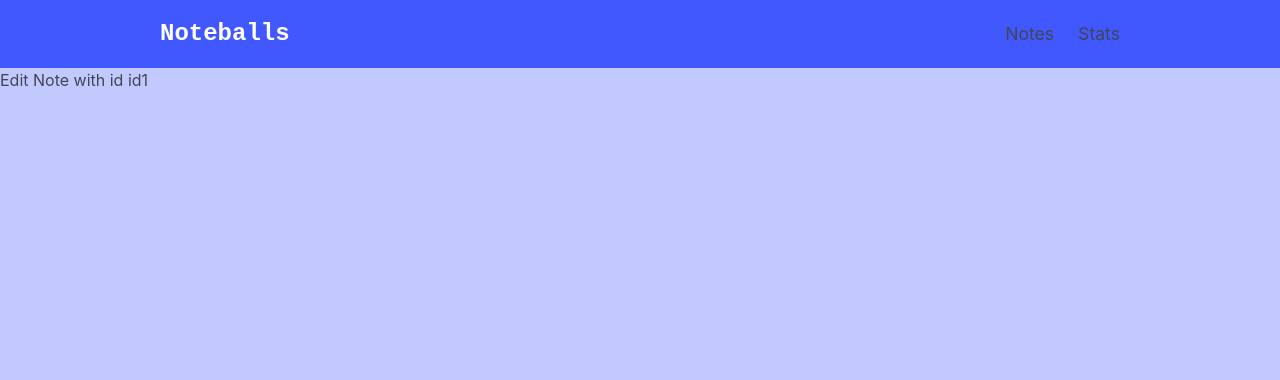
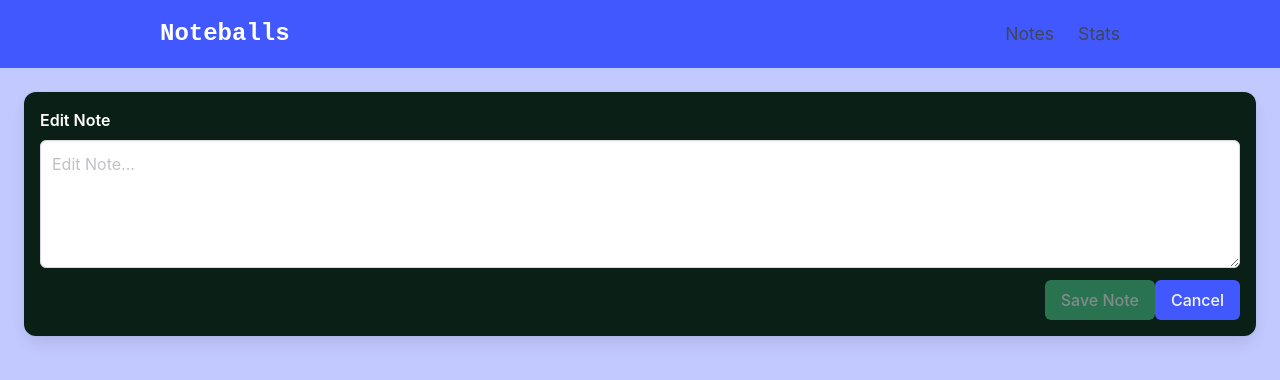
Before and after one commit to VindicoDavid/Noteballs, a Vue app in the folder Noteballs/: page /#/editNote/id1 in a window 1280 px wide. Shown: the top 380 px of the page. Built offline with nearby package versions, Linux system fonts and the light colour scheme.

Commit message:
Edit Note setup(102) placeholder and label props

```diff
--- a/Noteballs/src/components/Notes/AddEditNote.vue
+++ b/Noteballs/src/components/Notes/AddEditNote.vue
@@ -1,12 +1,15 @@
 <template>
-  <div class="card has-background-link-dark p-4 mb-5">
+  <div class="card p-4 mb-5"
+  :class="'has-background-' + bgColor"
+  >
+  <label v-if="label" class="label has-text-white">{{ label }}</label>
     <div class="field">
       <div class="control">
         <textarea
           :value="modelValue"
           @input="$emit('update:modelValue', $event.target.value)"
           class="textarea"
-          placeholder="Add a new note"
+          :placeholder="placeholder"
           ref="textAreaRef">
         </textarea>
       </div>
@@ -29,6 +32,19 @@ const props = defineProps({
   modelValue:{
     type: String,
     required: true
+  },
+  bgColor: {
+    type: String,
+    default: 'link-dark'
+  },
+  placeholder: {
+    type: String,
+    default: 'Add a new note'
+  },
+  label: {
+    type: String,
+    default: 'Label Text'
+
   }
 })
 
--- a/Noteballs/src/views/ViewEditNote.vue
+++ b/Noteballs/src/views/ViewEditNote.vue
@@ -1,6 +1,36 @@
 <template>
-    <div class="edit-note">
-        <h1>Edit Note with id {{ $route.params.id }}</h1>
+    <div class="edit-note mx-5 mt-5 mb-5">
+        <!-- <h1>Edit Note with id {{ $route.params.id }}</h1> -->
+        <AddEditNote v-model="NoteContent" bgColor="success-dark" placeholder="Edit Note..." label="Edit Note" ref="AddEditNoteRef">
+            <template #buttons>
+                <button
+                class="button is-link has-background-success"
+                :disabled="!NoteContent"
+
+                >
+                    Save Note
+                </button>
+                <button
+                class="button is-link has-background--success-light"
+                @click="$router.back()"
+                >
+                 Cancel
+                </button>
+
+            </template>
+
+        </AddEditNote>
 
     </div>
 </template>
+
+<script setup>
+import AddEditNote from '@/components/Notes/AddEditNote.vue'
+import {useStoreNotes} from '@/stores/storeNotes.js'
+import { ref } from 'vue'
+
+const storeNotes = useStoreNotes()
+const NoteContent = ref('')
+const AddEditNoteRef = ref(null)
+
+</script>
--- a/Noteballs/src/views/ViewNotes.vue
+++ b/Noteballs/src/views/ViewNotes.vue
@@ -1,6 +1,9 @@
 <template>
   <div class="notes mx-5 mt-5 mb-5">
-    <AddEditNote v-model="newNote" ref="addEditNoteRef">
+    <AddEditNote v-model="newNote"
+    ref="addEditNoteRef"
+    placeholder="Add a new note..."
+    >
       <template #buttons>
         <button
         class="button is-link has-background-link"
```
